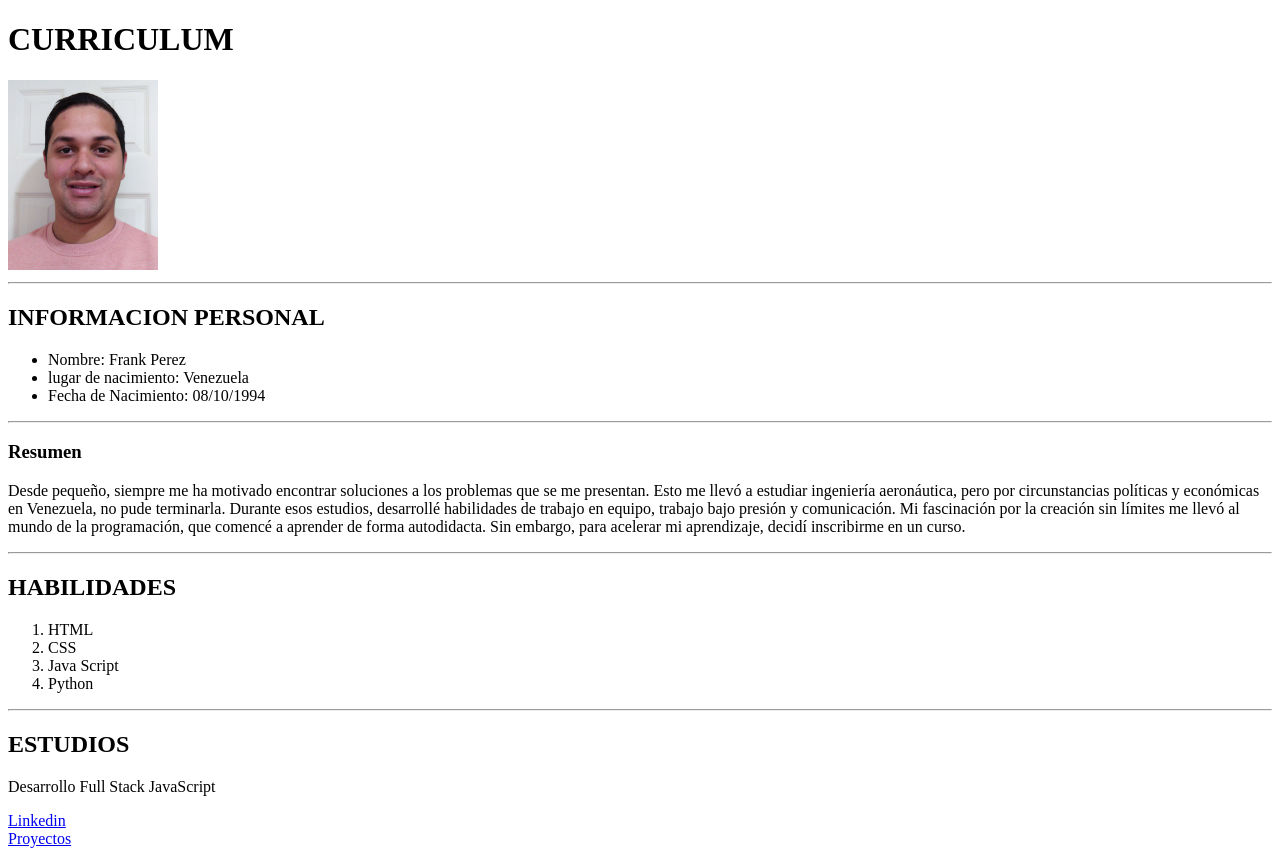
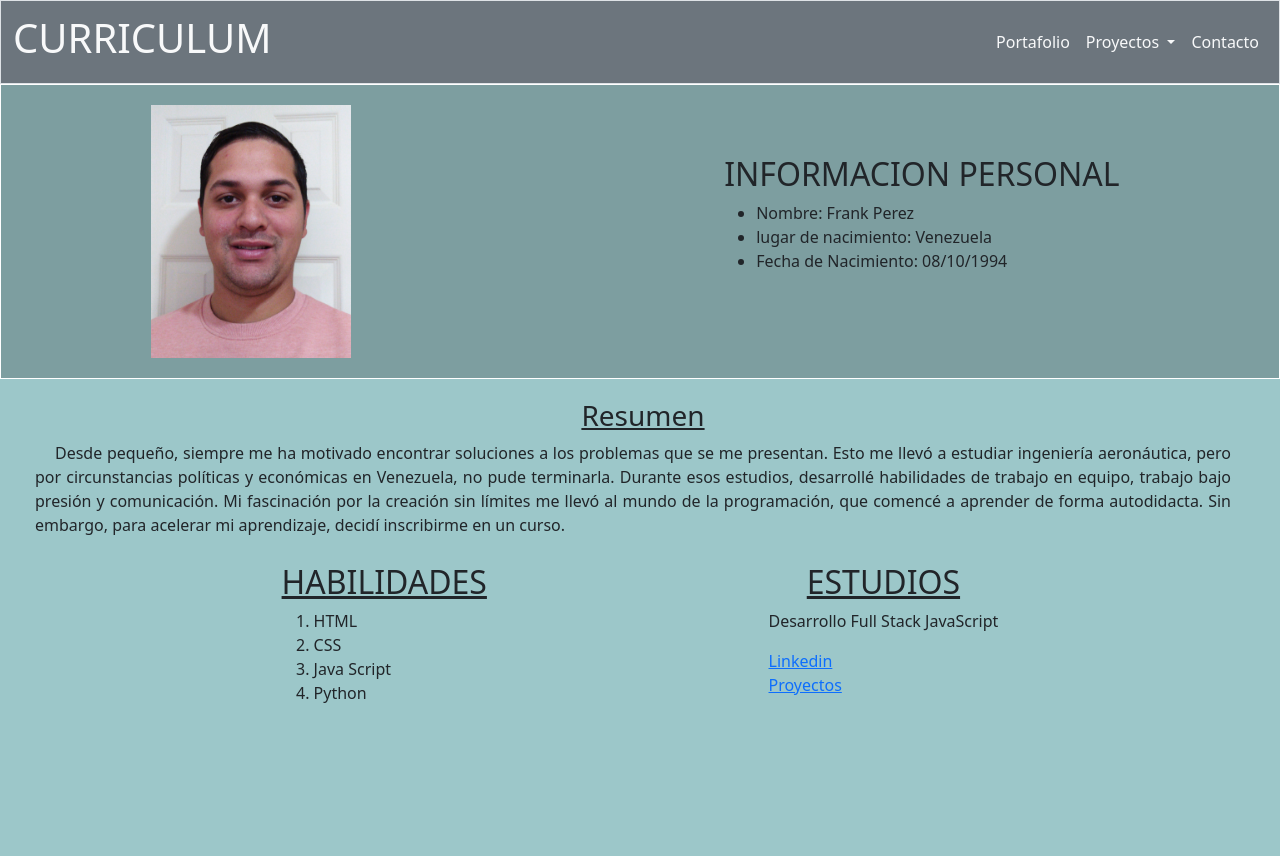
Before and after one commit to FJPerezChacon/6-desafio-latam, a plain HTML site: page html secundarios/curriculum {primer desafio}_/index.html in a window 1280 px wide. After the commit the page ends 800 px from the top, so only its background shows below. Drawn offline with nearby package versions, Linux system fonts and the light colour scheme.

Commit message:
tercer-commit

```diff
--- a/html secundarios/curriculum {primer desafio}_/assest/css/style.css
+++ b/html secundarios/curriculum {primer desafio}_/assest/css/style.css
@@ -0,0 +1,56 @@
+
+body{
+    background-color: rgb(156, 199, 201);
+}
+
+.contenedor-main{
+    background-color:rgb(125, 158, 160) ;
+    display: flex;
+    width: 100%;
+    padding:10px;
+    border: 1px solid white;
+}
+
+img{
+    width: 200px;
+    margin-top: 10px;
+    margin-bottom: 10px;
+    margin-left: 70%;
+}
+
+.informacion-personal{
+    margin-left: 40%;
+    padding: 10px;
+    padding-top: 60px;
+}
+
+.parrafo{
+    width: 95%;
+    padding: 10px;
+    margin-left: 25px;
+    margin-top: 10px;
+    text-align: justify;
+    text-indent: 20px;
+}
+
+h3{
+    text-align: center;
+    text-decoration:underline;
+}
+
+.contenedor-dos{
+    display: flex;
+    margin-bottom: 10px;
+    height: 150px;
+}
+
+.secion-inferior{
+    margin-left: 22%;
+
+}
+
+.secion-inferior h2{
+    text-align: center;
+    text-decoration:underline;
+
+}
--- a/html secundarios/curriculum {primer desafio}_/index.html
+++ b/html secundarios/curriculum {primer desafio}_/index.html
@@ -5,17 +5,61 @@
     <meta name="viewport" content="width=device-width, initial-scale=1.0">
     <title>Curriculum Frank</title>
     <link rel="icon" href="./assest/favicon_io/favicon.ico" type="image/x-icon">
+    <link href="https://cdn.jsdelivr.net/npm/bootstrap@5.3.3/dist/css/bootstrap.min.css" rel="stylesheet" integrity="sha384-QWTKZyjpPEjISv5WaRU9OFeRpok6YctnYmDr5pNlyT2bRjXh0JMhjY6hW+ALEwIH" crossorigin="anonymous">
+    <link rel="stylesheet" href="./assest/css/style.css">
 
 </head>
 <body>
+    <header>
 
-    <H1>CURRICULUM</H1>
+        <nav class="navbar navbar-expand-lg bg-secondary border info-border-subtle">
+            <div class="container-fluid ">
+              <a class="navbar-brand  text-light" href="#"><H1>CURRICULUM</H1></a>
 
-    <img src="./assest/foto frontal frank.jpg" alt="foto frontal" width="150"/>
+              <button class="navbar-toggler " type="button" data-bs-toggle="collapse" data-bs-target="#navbarSupportedContent" aria-controls="navbarSupportedContent" aria-expanded="false" aria-label="Toggle navigation">
 
-    <hr>
+                <span class="navbar-toggler-icon"></span>
 
+              </button>
+
+              <div class="collapse navbar-collapse" id="navbarSupportedContent">
+
+                <ul class="navbar-nav ms-auto mb-2 mb-lg-0">
+
+                  <li class="nav-item">
+                    <a class="nav-link active text-light" aria-current="page" href="#">Portafolio</a>
+                  </li>
+
+                  <li class="nav-item dropdown ">
+                    <a class="nav-link dropdown-toggle active text-light" href="#" role="button" data-bs-toggle="dropdown" aria-expanded="false">
+                      Proyectos
+                    </a>
+                    <ul class="dropdown-menu">
+                      <li><a class="dropdown-item" href="#">Villa Mascotas</a></li>
+                      <li><a class="dropdown-item" href="#">Iguana Page</a></li>
+                      <li><a class="dropdown-item" href="#">Cuppom</a></li>
+                    </ul>
+                  </li>
+
+                  <li class="nav-item">
+                    <a class="nav-link active text-light" aria-current="page" href="#">Contacto</a>
+                  </li>
+
+                </ul>
+              </div>
+            </div>
+          </nav>
+
+    </header>
+    <main>
+        <section class="contenedor-main">
+            <div >
+                <img src="./assest/foto frontal frank.jpg" alt="foto frontal"/>
+            </div>
+            <div class="informacion-personal">
+                <div>
                     <H2>INFORMACION PERSONAL</H2>
+                </div>
 
                 <div>
                     <ul>
@@ -24,8 +68,10 @@
                         <li>Fecha de Nacimiento: 08/10/1994</li>
                     </ul>
                 </div>
+            </div>
+        </section>
 
-    <hr>
+        <section class="parrafo">
 
             <h3>Resumen</h3>
 
@@ -33,7 +79,11 @@
                 Desde pequeño, siempre me ha motivado encontrar soluciones a los problemas que se me presentan. Esto me llevó a estudiar ingeniería aeronáutica, pero por circunstancias políticas y económicas en Venezuela, no pude terminarla. Durante esos estudios, desarrollé habilidades de trabajo en equipo, trabajo bajo presión y comunicación. Mi fascinación por la creación sin límites me llevó al mundo de la programación, que comencé a aprender de forma autodidacta. Sin embargo, para acelerar mi aprendizaje, decidí inscribirme en un curso.
             </p>
 
-    <hr>
+        </section>
+
+        <section class="contenedor-dos">
+
+            <div class="secion-inferior">
 
                 <h2>HABILIDADES</h2>
 
@@ -45,19 +95,27 @@
                         <li>Python</li>
                     </ol>
                 </div>
+            </div>
 
-    <hr>
+            <div class="secion-inferior">
 
                 <h2>ESTUDIOS</h2>
 
                 <div>
+
                     <p>Desarrollo Full Stack JavaScript</p>
+
                     <a href="https://www.linkedin.com/in/frank-p%C3%A9rez-659b09221/" target="_blank">Linkedin</a>
+
                 </div>
 
                 <div>
                     <a href="./PROYECTOS/portafolio.html" target="_blank">Proyectos</a>
                 </div>
+            </div>
+        </section>
+    </main>
+    <script src="https://cdn.jsdelivr.net/npm/bootstrap@5.3.3/dist/js/bootstrap.bundle.min.js" integrity="sha384-YvpcrYf0tY3lHB60NNkmXc5s9fDVZLESaAA55NDzOxhy9GkcIdslK1eN7N6jIeHz" crossorigin="anonymous"></script>
 
 </body>
 </html>
```
Lines whose indentation alone changed are shown as unchanged.
